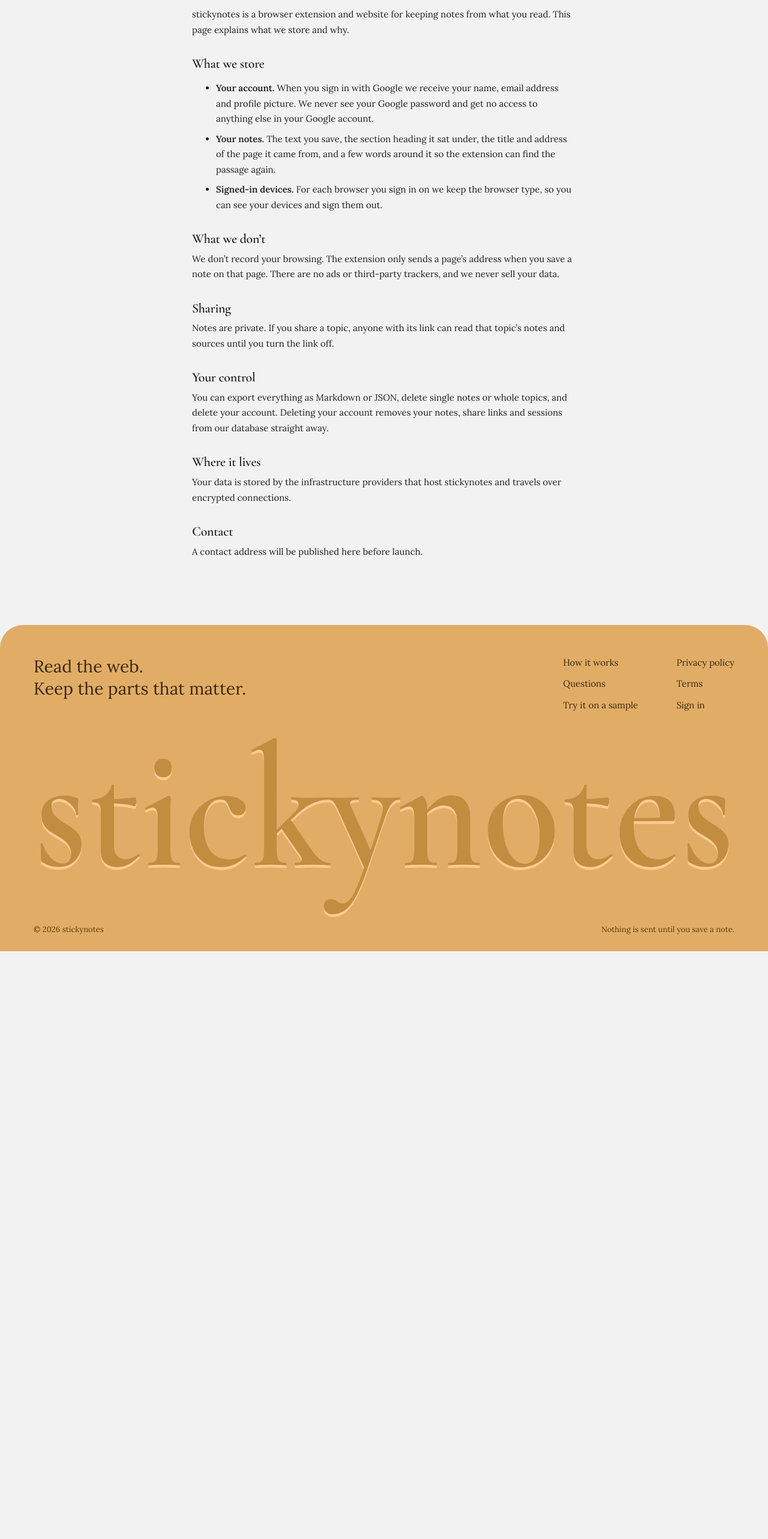
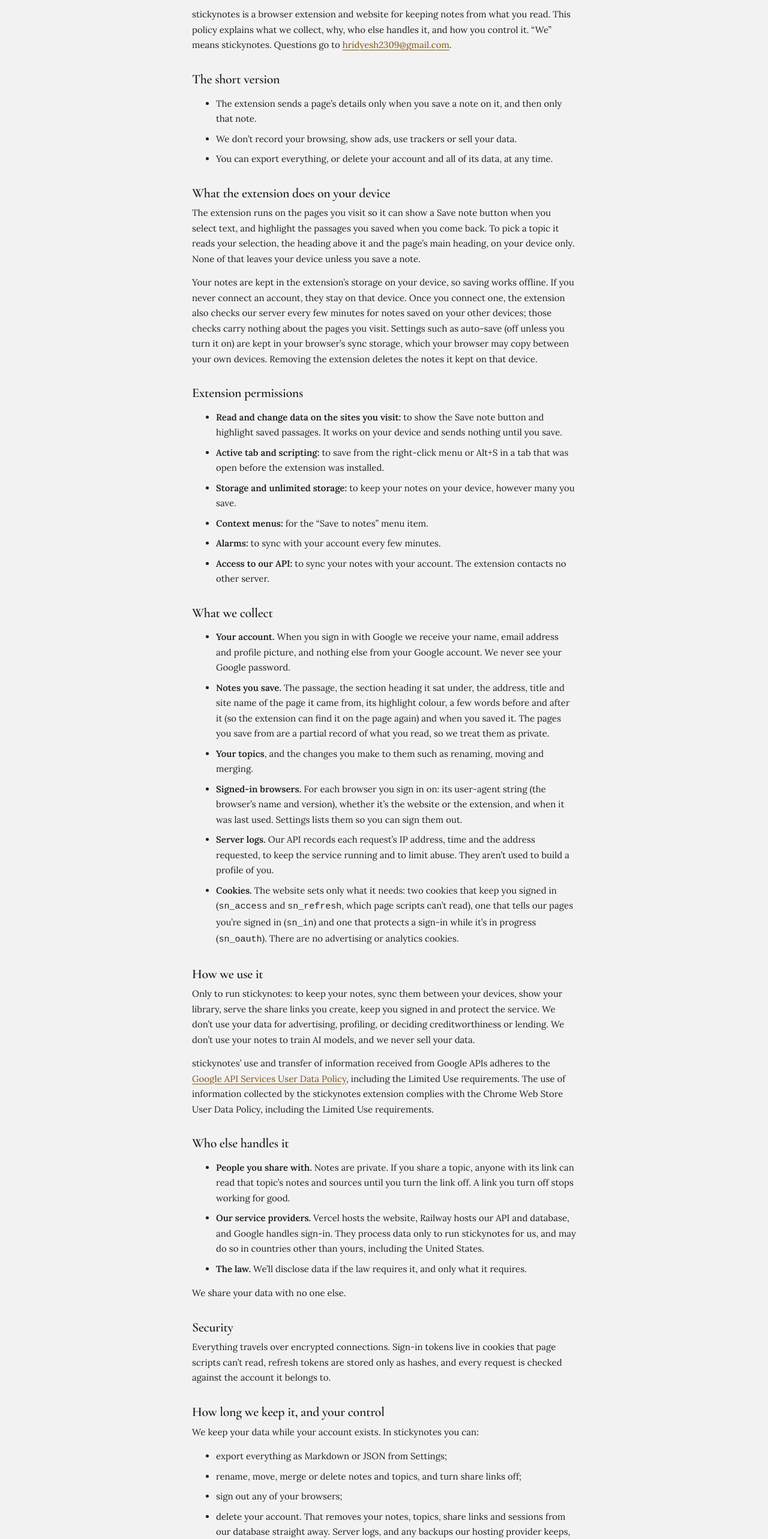
Before and after one commit to hridyeshh/stickynotes, a Next.js app: page /privacy in a window 1280 px wide. Shown: the part 220-2786 px from the top of the page at 60% size. Before the commit the page ends 1806 px from the top, so only its background shows below. Built offline with nearby package versions, Linux system fonts and the light colour scheme.

Commit message:
policies

```diff
--- a/app/privacy/page.tsx
+++ b/app/privacy/page.tsx
@@ -2,36 +2,120 @@
 
 export const metadata = { title: "Privacy policy · stickynotes" };
 
+const CONTACT = "hridyesh2309@gmail.com";
+const mail = <a href={`mailto:${CONTACT}`}>{CONTACT}</a>;
+
+// Keep this in step with the Chrome Web Store listing's privacy answers (PLAN.md, "Store listing draft").
 export default function Privacy() {
   return (
     <>
       <SiteHeader />
       <main className="legal">
-        <p className="kicker">Draft · last updated 9 October 2026</p>
+        <p className="kicker">Last updated 13 October 2026</p>
         <h1>Privacy policy</h1>
-        <p>stickynotes is a browser extension and website for keeping notes from what you read. This page explains what we store and why.</p>
+        <p>
+          stickynotes is a browser extension and website for keeping notes from what you read. This policy explains what
+          we collect, why, who else handles it, and how you control it. &ldquo;We&rdquo; means stickynotes. Questions go
+          to {mail}.
+        </p>
 
-        <h2>What we store</h2>
+        <h2>The short version</h2>
         <ul>
-          <li><strong>Your account.</strong> When you sign in with Google we receive your name, email address and profile picture. We never see your Google password and get no access to anything else in your Google account.</li>
-          <li><strong>Your notes.</strong> The text you save, the section heading it sat under, the title and address of the page it came from, and a few words around it so the extension can find the passage again.</li>
-          <li><strong>Signed-in devices.</strong> For each browser you sign in on we keep the browser type, so you can see your devices and sign them out.</li>
+          <li>The extension sends a page&rsquo;s details only when you save a note on it, and then only that note.</li>
+          <li>We don&rsquo;t record your browsing, show ads, use trackers or sell your data.</li>
+          <li>You can export everything, or delete your account and all of its data, at any time.</li>
         </ul>
 
-        <h2>What we don&rsquo;t</h2>
-        <p>We don&rsquo;t record your browsing. The extension only sends a page&rsquo;s address when you save a note on that page. There are no ads or third-party trackers, and we never sell your data.</p>
+        <h2>What the extension does on your device</h2>
+        <p>
+          The extension runs on the pages you visit so it can show a Save note button when you select text, and highlight
+          the passages you saved when you come back. To pick a topic it reads your selection, the heading above it and the
+          page&rsquo;s main heading, on your device only. None of that leaves your device unless you save a note.
+        </p>
+        <p>
+          Your notes are kept in the extension&rsquo;s storage on your device, so saving works offline. If you never connect
+          an account, they stay on that device. Once you connect one, the extension also checks our server every few minutes
+          for notes saved on your other devices; those checks carry nothing about the pages you visit. Settings such as
+          auto-save (off unless you turn it on) are kept in your browser&rsquo;s sync storage, which your browser may copy
+          between your own devices. Removing the extension deletes the notes it kept on that device.
+        </p>
 
-        <h2>Sharing</h2>
-        <p>Notes are private. If you share a topic, anyone with its link can read that topic&rsquo;s notes and sources until you turn the link off.</p>
+        <h2>Extension permissions</h2>
+        <ul>
+          <li><strong>Read and change data on the sites you visit:</strong> to show the Save note button and highlight saved passages. It works on your device and sends nothing until you save.</li>
+          <li><strong>Active tab and scripting:</strong> to save from the right-click menu or Alt+S in a tab that was open before the extension was installed.</li>
+          <li><strong>Storage and unlimited storage:</strong> to keep your notes on your device, however many you save.</li>
+          <li><strong>Context menus:</strong> for the &ldquo;Save to notes&rdquo; menu item.</li>
+          <li><strong>Alarms:</strong> to sync with your account every few minutes.</li>
+          <li><strong>Access to our API:</strong> to sync your notes with your account. The extension contacts no other server.</li>
+        </ul>
 
-        <h2>Your control</h2>
-        <p>You can export everything as Markdown or JSON, delete single notes or whole topics, and delete your account. Deleting your account removes your notes, share links and sessions from our database straight away.</p>
+        <h2>What we collect</h2>
+        <ul>
+          <li><strong>Your account.</strong> When you sign in with Google we receive your name, email address and profile picture, and nothing else from your Google account. We never see your Google password.</li>
+          <li><strong>Notes you save.</strong> The passage, the section heading it sat under, the address, title and site name of the page it came from, its highlight colour, a few words before and after it (so the extension can find it on the page again) and when you saved it. The pages you save from are a partial record of what you read, so we treat them as private.</li>
+          <li><strong>Your topics</strong>, and the changes you make to them such as renaming, moving and merging.</li>
+          <li><strong>Signed-in browsers.</strong> For each browser you sign in on: its user-agent string (the browser&rsquo;s name and version), whether it&rsquo;s the website or the extension, and when it was last used. Settings lists them so you can sign them out.</li>
+          <li><strong>Server logs.</strong> Our API records each request&rsquo;s IP address, time and the address requested, to keep the service running and to limit abuse. They aren&rsquo;t used to build a profile of you.</li>
+          <li><strong>Cookies.</strong> The website sets only what it needs: two cookies that keep you signed in (<code>sn_access</code> and <code>sn_refresh</code>, which page scripts can&rsquo;t read), one that tells our pages you&rsquo;re signed in (<code>sn_in</code>) and one that protects a sign-in while it&rsquo;s in progress (<code>sn_oauth</code>). There are no advertising or analytics cookies.</li>
+        </ul>
 
-        <h2>Where it lives</h2>
-        <p>Your data is stored by the infrastructure providers that host stickynotes and travels over encrypted connections.</p>
+        <h2>How we use it</h2>
+        <p>
+          Only to run stickynotes: to keep your notes, sync them between your devices, show your library, serve the share
+          links you create, keep you signed in and protect the service. We don&rsquo;t use your data for advertising,
+          profiling, or deciding creditworthiness or lending. We don&rsquo;t use your notes to train AI models, and we never
+          sell your data.
+        </p>
+        <p>
+          stickynotes&rsquo; use and transfer of information received from Google APIs adheres to the{" "}
+          <a href="https://developers.google.com/terms/api-services-user-data-policy">Google API Services User Data Policy</a>,
+          including the Limited Use requirements. The use of information collected by the stickynotes extension complies with
+          the Chrome Web Store User Data Policy, including the Limited Use requirements.
+        </p>
+
+        <h2>Who else handles it</h2>
+        <ul>
+          <li><strong>People you share with.</strong> Notes are private. If you share a topic, anyone with its link can read that topic&rsquo;s notes and sources until you turn the link off. A link you turn off stops working for good.</li>
+          <li><strong>Our service providers.</strong> Vercel hosts the website, Railway hosts our API and database, and Google handles sign-in. They process data only to run stickynotes for us, and may do so in countries other than yours, including the United States.</li>
+          <li><strong>The law.</strong> We&rsquo;ll disclose data if the law requires it, and only what it requires.</li>
+        </ul>
+        <p>We share your data with no one else.</p>
+
+        <h2>Security</h2>
+        <p>
+          Everything travels over encrypted connections. Sign-in tokens live in cookies that page scripts can&rsquo;t read,
+          refresh tokens are stored only as hashes, and every request is checked against the account it belongs to.
+        </p>
+
+        <h2>How long we keep it, and your control</h2>
+        <p>We keep your data while your account exists. In stickynotes you can:</p>
+        <ul>
+          <li>export everything as Markdown or JSON from Settings;</li>
+          <li>rename, move, merge or delete notes and topics, and turn share links off;</li>
+          <li>sign out any of your browsers;</li>
+          <li>delete your account. That removes your notes, topics, share links and sessions from our database straight away. Server logs, and any backups our hosting provider keeps, expire on their normal schedule.</li>
+        </ul>
+        <p>
+          For anything else, such as a copy of your data or a correction, write to {mail}. We reply within 30 days. Depending
+          on where you live, you may also have the right to object to how we use your data, or to complain to your
+          data-protection authority.
+        </p>
+
+        <h2>Children</h2>
+        <p>
+          stickynotes isn&rsquo;t meant for children under 13, and we don&rsquo;t knowingly collect their data. If you think
+          a child has an account, write to us and we&rsquo;ll delete it.
+        </p>
+
+        <h2>Changes</h2>
+        <p>
+          If this policy changes, we&rsquo;ll update the date at the top. If a change affects how we use data you&rsquo;ve
+          already given us, we&rsquo;ll say so on this site before it takes effect.
+        </p>
 
         <h2>Contact</h2>
-        <p>A contact address will be published here before launch.</p>
+        <p>{mail}</p>
       </main>
       <SiteFooter />
     </>
```
Also changed, not shown: app/terms/page.tsx (+5 -2 lines), 1 other file (tests, documents, lock files or other folders).
